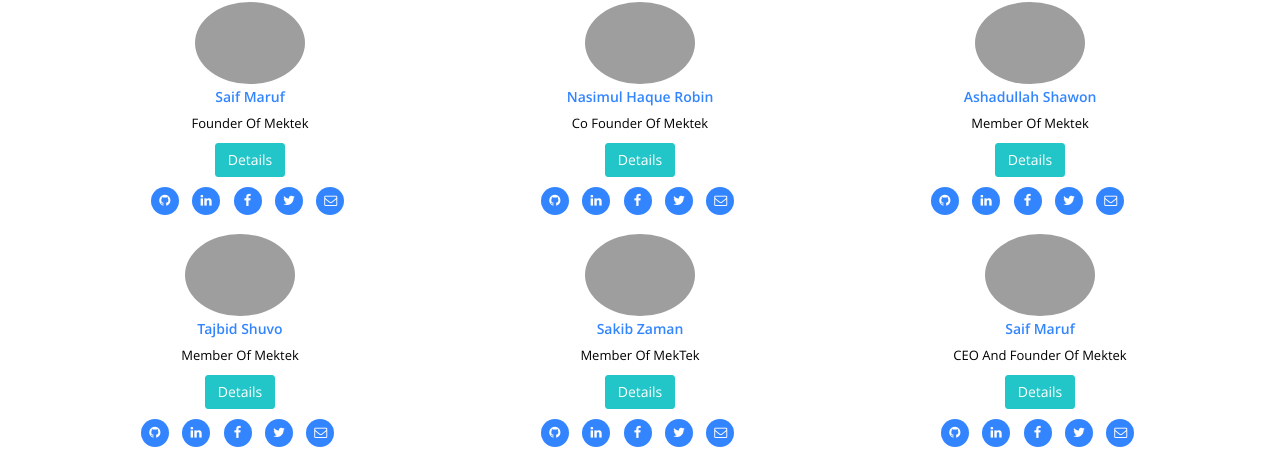
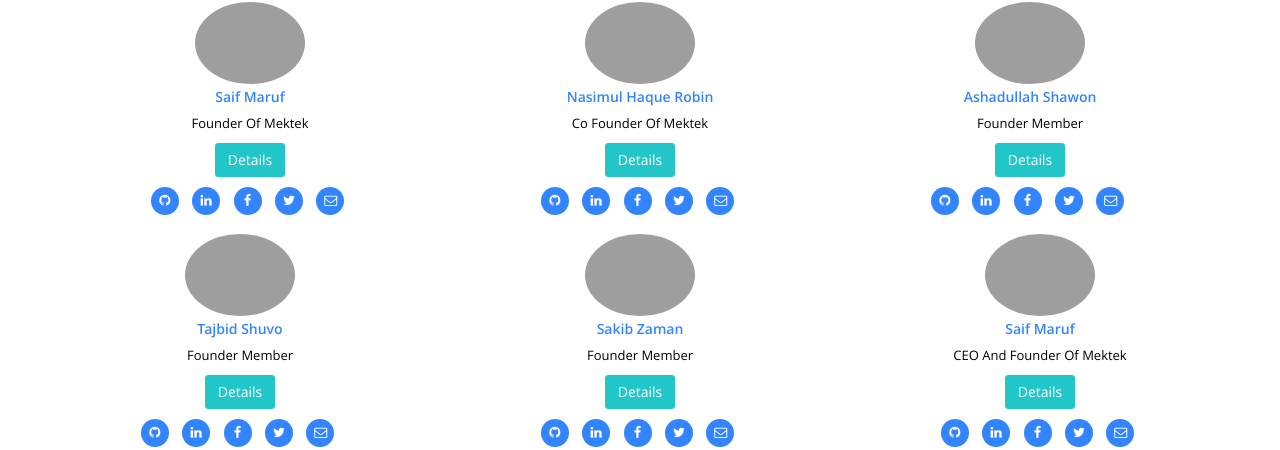
Before and after one commit to takiuddinahmed/mektekbd.github.io, a Jekyll site: the page built from index.html, in a window 1280 px wide and 900 px high, scrolled down 456 px. Shown: the part 146-596 px from the top of the window. Built offline with Jekyll 4.4.1, drawn with Linux system fonts in a browser that asks for light colours; nearby versions of some CDN libraries; library files that are not in the unit come from our copies.

Commit message:
Update about.html

```diff
--- a/_includes/sections/about.html
+++ b/_includes/sections/about.html
@@ -348,7 +348,7 @@
        {% for post in site.categories.shawon limit:1 %}
        <img src="{{ site.img_path}}/shawon.jpg" height="110" width="110" class="img-responsive img-circle" alt="">
                 <h4><span class="navy">Ashadullah Shawon</span>  </h4>
-                <p style="color:black;">Member Of Mektek</p>
+                <p style="color:black;">Founder Member</p>
                 <a href="{{site.baseurl}}/shawon/2017/03/28/shawon.html" class="btn btn-info">Details</a><br>
 
                 <div style="margin-top: 10px;"><ul class="list-inline social-icon">
@@ -382,7 +382,7 @@
        {% for post in site.categories.saif_maruf limit:1 %}
        <img src="{{ site.img_path}}/tajbid.jpg" height="110" width="110" class="img-responsive img-circle" alt="">
                 <h4><span class="navy">Tajbid Shuvo </span>  </h4>
-                <p style="color:black;">Member Of Mektek</p>
+                <p style="color:black;">Founder Member</p>
                 <a href="{{site.baseurl}}/tajbid/2017/03/28/tajbid.html" class="btn btn-info">Details</a><br>
 
                 <div style="margin-top: 10px;"><ul class="list-inline social-icon">
@@ -414,7 +414,7 @@
        {% for post in site.categories.saif_maruf limit:1 %}
        <img src="{{ site.img_path}}/sakib.jpg" height="110" width="110" class="img-responsive img-circle" alt="">
                 <h4><span class="navy">Sakib Zaman </span>  </h4>
-                <p style="color:black;">Member Of MekTek</p>
+                <p style="color:black;">Founder Member</p>
                 <a href="{{site.baseurl}}/sakib/2017/03/28/sakib.html" class="btn btn-info">Details</a><br>
 
                 <div style="margin-top: 10px;"><ul class="list-inline social-icon">
```
